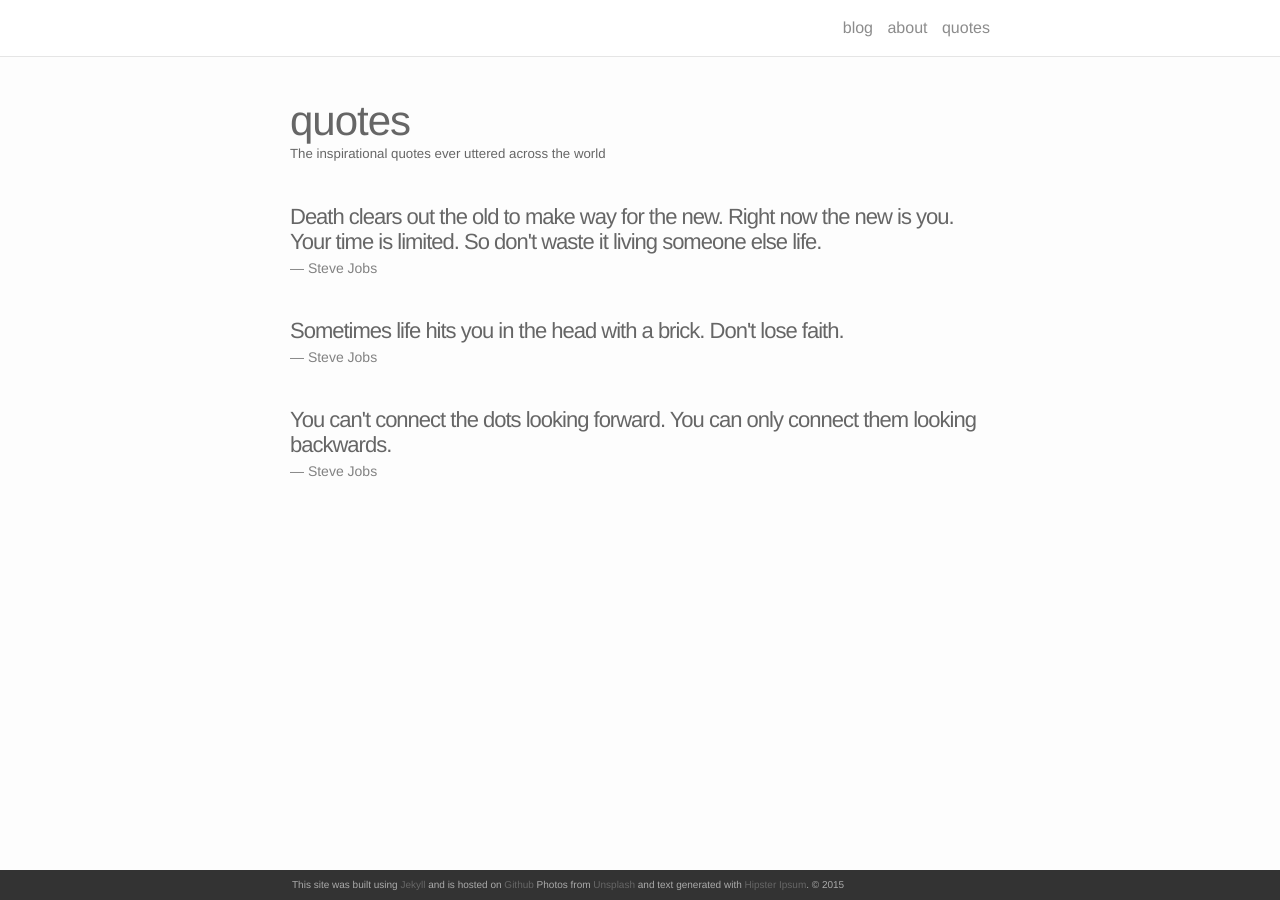
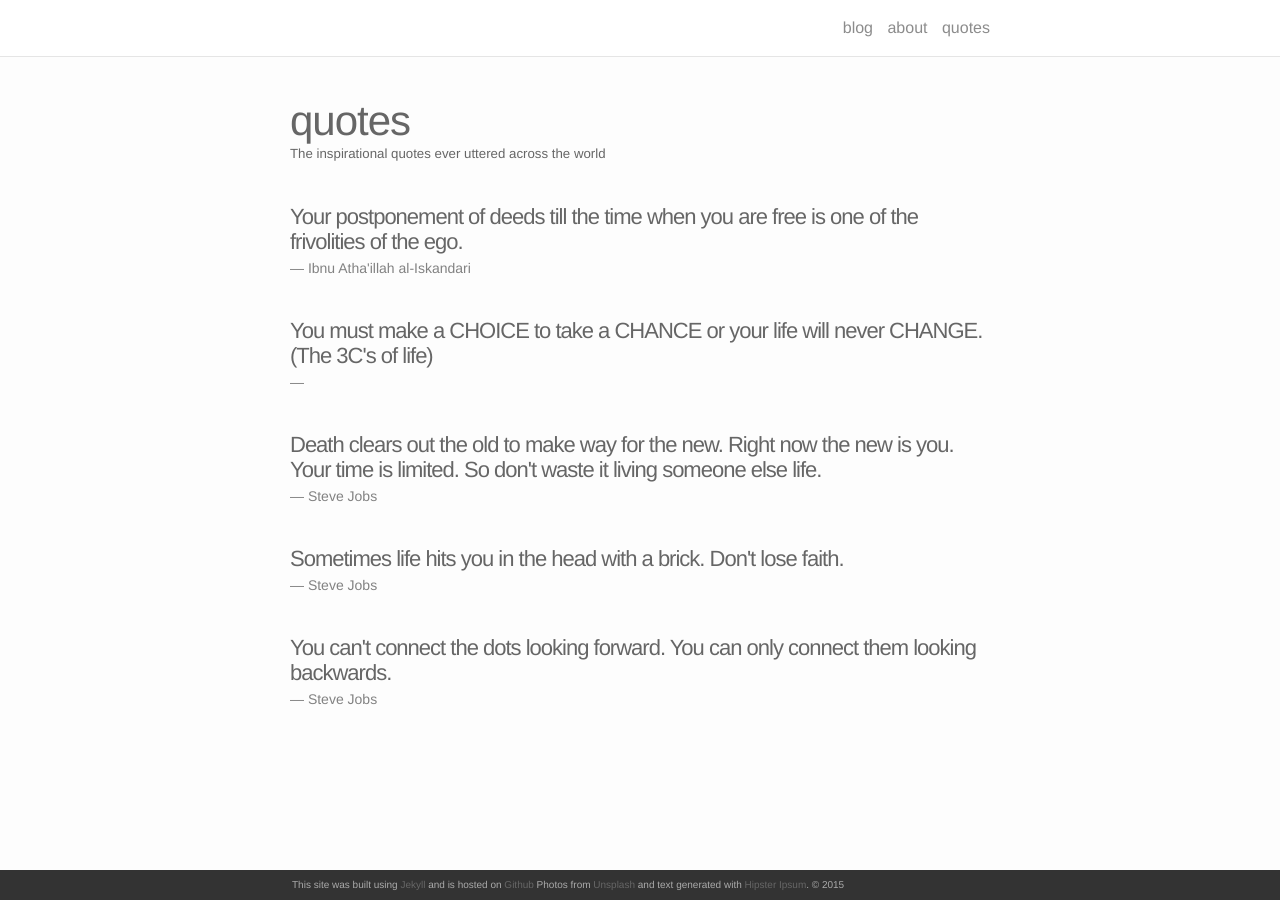
Before and after one commit to mnuruddin/mnuruddin.github.io, a Jekyll site: the page built from quotes.md, in a window 1280 px wide. Built offline with Jekyll 4.4.1, drawn with Linux system fonts in a browser that asks for light colours; nearby versions of some CDN libraries.

Commit message:
Update quotes content.

```diff
--- a/_quotes/2016-03-19-dont-lose-faith.markdown
+++ b/_quotes/2016-03-19-dont-lose-faith.markdown
@@ -1,6 +1,6 @@
 ---
 layout: post
 title: Sometimes life hits you in the head with a brick. Don't lose faith.
-date:   2016-03-18 18:07:16
+date: 2016-03-18 18:07:16
 author: Steve Jobs
 ---
--- a/_quotes/2016-03-19-the-dots.markdown
+++ b/_quotes/2016-03-19-the-dots.markdown
@@ -1,6 +1,6 @@
 ---
 layout: post
 title: You can't connect the dots looking forward. You can only connect them looking backwards.
-date:   2016-03-18 18:06:16
+date: 2016-03-18 18:06:16
 author: Steve Jobs
 ---
--- a/_quotes/2016-03-19-time-is-limited.markdown
+++ b/_quotes/2016-03-19-time-is-limited.markdown
@@ -1,6 +1,6 @@
 ---
 layout: post
 title: Death clears out the old to make way for the new. Right now the new is you. Your time is limited. So don't waste it living someone else life.
-date:   2016-03-18 18:08:16
+date: 2016-03-18 18:08:16
 author: Steve Jobs
 ---
--- /dev/null
+++ b/_quotes/2016-05-19-3c.markdown
@@ -0,0 +1,6 @@
+---
+layout: post
+title: You must make a CHOICE to take a CHANCE or your life will never CHANGE. (The 3C's of life)
+date: 2016-05-18 22:50:16
+author:
+---
--- /dev/null
+++ b/_quotes/2016-05-19-hikam-19.markdown
@@ -0,0 +1,6 @@
+---
+layout: post
+title: Your postponement of deeds till the time when you are free is one of the frivolities of the ego.
+date: 2016-05-18 23:00:16
+author: Ibnu Atha'illah al-Iskandari
+---
```
